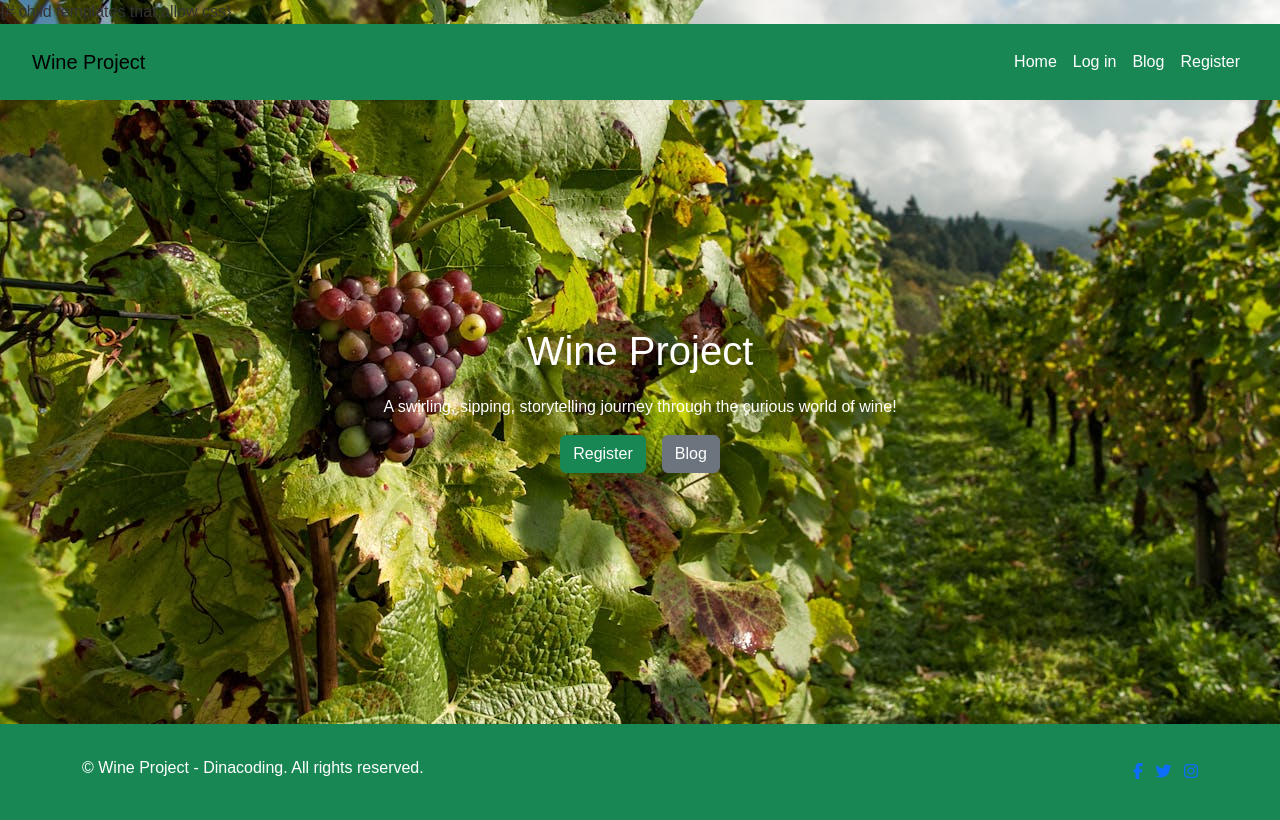
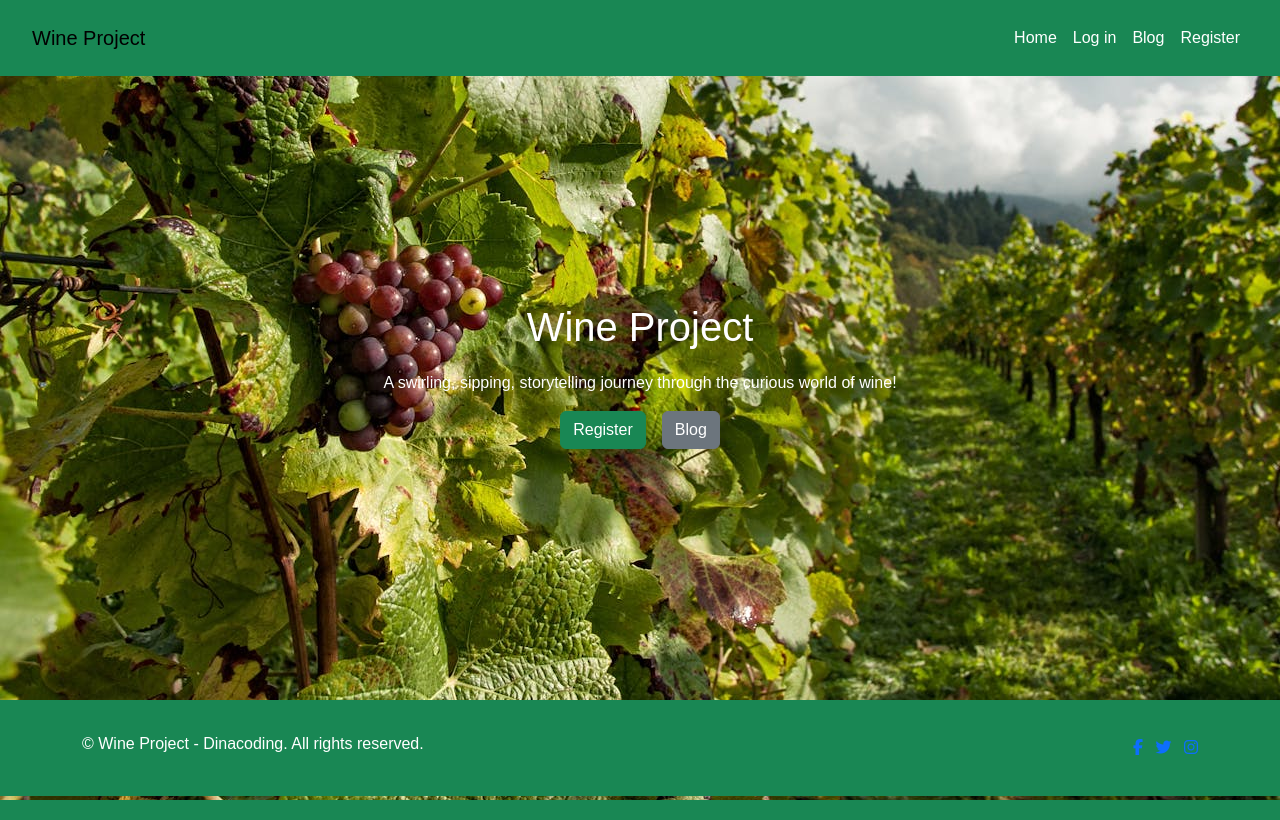
Before and after one commit to Dinacoding/wine_project, a Django app: page /blog/ in a window 1280 px wide. Run offline with Django 5.2, Linux system fonts and the light colour scheme; data that the repository does not hold is empty.

```diff
--- a/templates/base.html
+++ b/templates/base.html
@@ -29,7 +29,7 @@
     <link rel="stylesheet" href="{% static 'css/styles.css' %}">
 
     {% block extra_head %}
-    {# child templates that allow css}
+    {# child templates that allow css#}
     {% endblock extra_head %}
 </head>
 <style>
```
Also changed, not shown: wine_app/templates/wine_app/blog.html (added), 1 other file.
